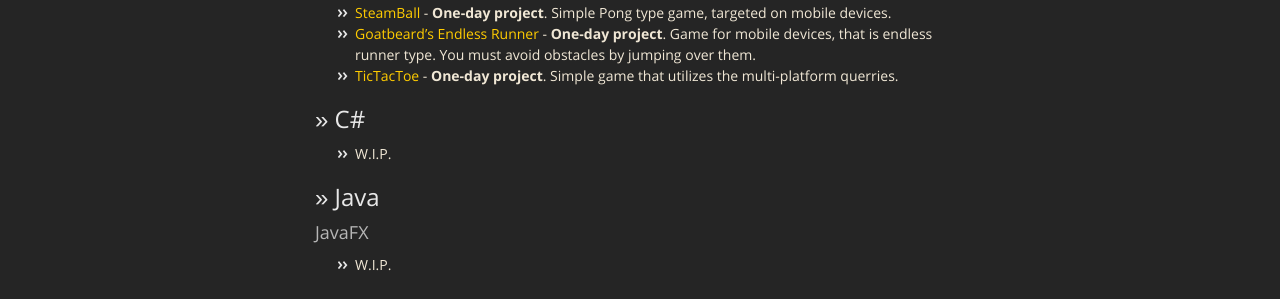
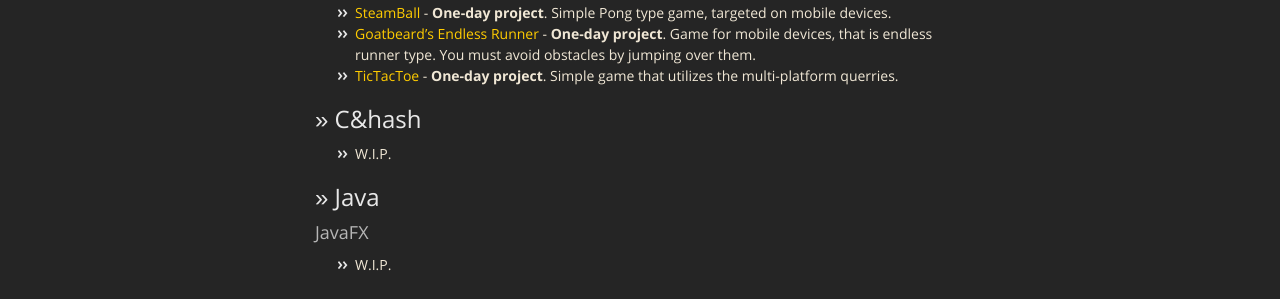
Before and after one commit to SimonGoatbeard/simongoatbeard.github.io, a Jekyll site: the page built from index.md, in a window 1280 px wide and 966 px high. Shown: the part 388-687 px from the top of the window. Built offline with Jekyll 4.4.1, drawn with Linux system fonts in a browser that asks for light colours; nearby versions of some CDN libraries; our own code applies the rules of GitHub Pages for plain Markdown files.

Commit message:
Update index.md

```diff
--- a/index.md
+++ b/index.md
@@ -10,7 +10,7 @@ layout: default
 *   [Goatbeard's Endless Runner](unity-goatbeardsendlessrunner) - **One-day project**. Game for mobile devices, that is endless runner type. You must avoid obstacles by jumping over them.
 *   [TicTacToe](unity-tictactoe) - **One-day project**. Simple game that utilizes the multi-platform querries.
 
-## >> C#
+## >> C&hash
 *   W.I.P.
 
 ## >> Java
```
